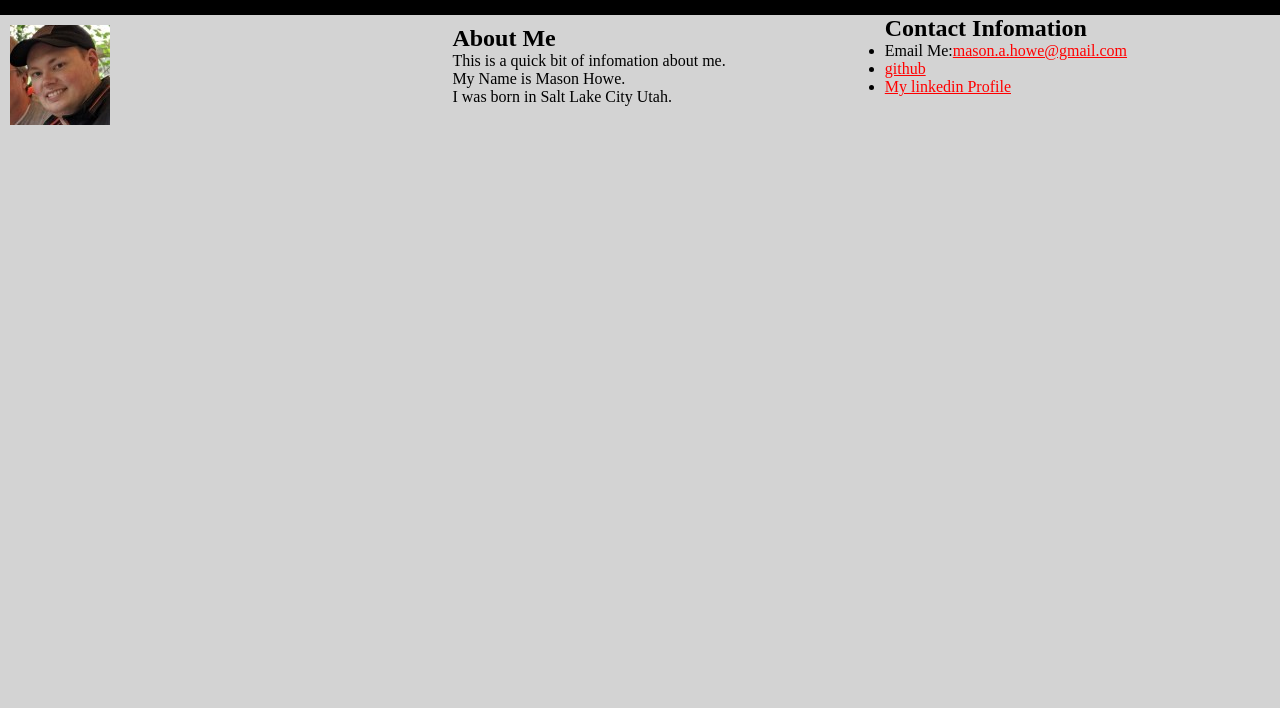
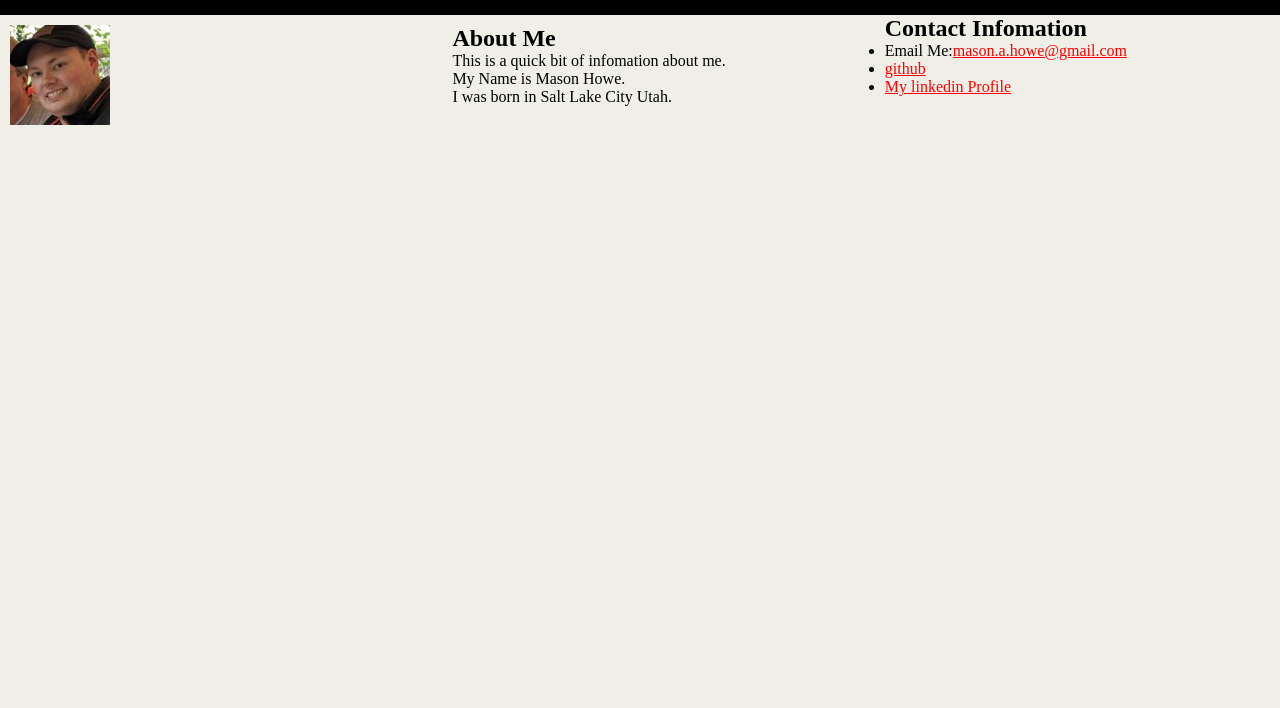
Before and after one commit to mhowe21/mhowe21.github.io, a plain HTML site: page index.html in a window 1280 px wide. Shown: the part 92-800 px from the top of the page. Drawn offline with Linux system fonts and the light colour scheme.

Commit message:
changeBackgroundColor

```diff
--- a/style.css
+++ b/style.css
@@ -4,7 +4,7 @@
 }
 
 body{
-    background-color: lightgray;
+    background-color: #efeee7;
 }
 
 body a {
```
